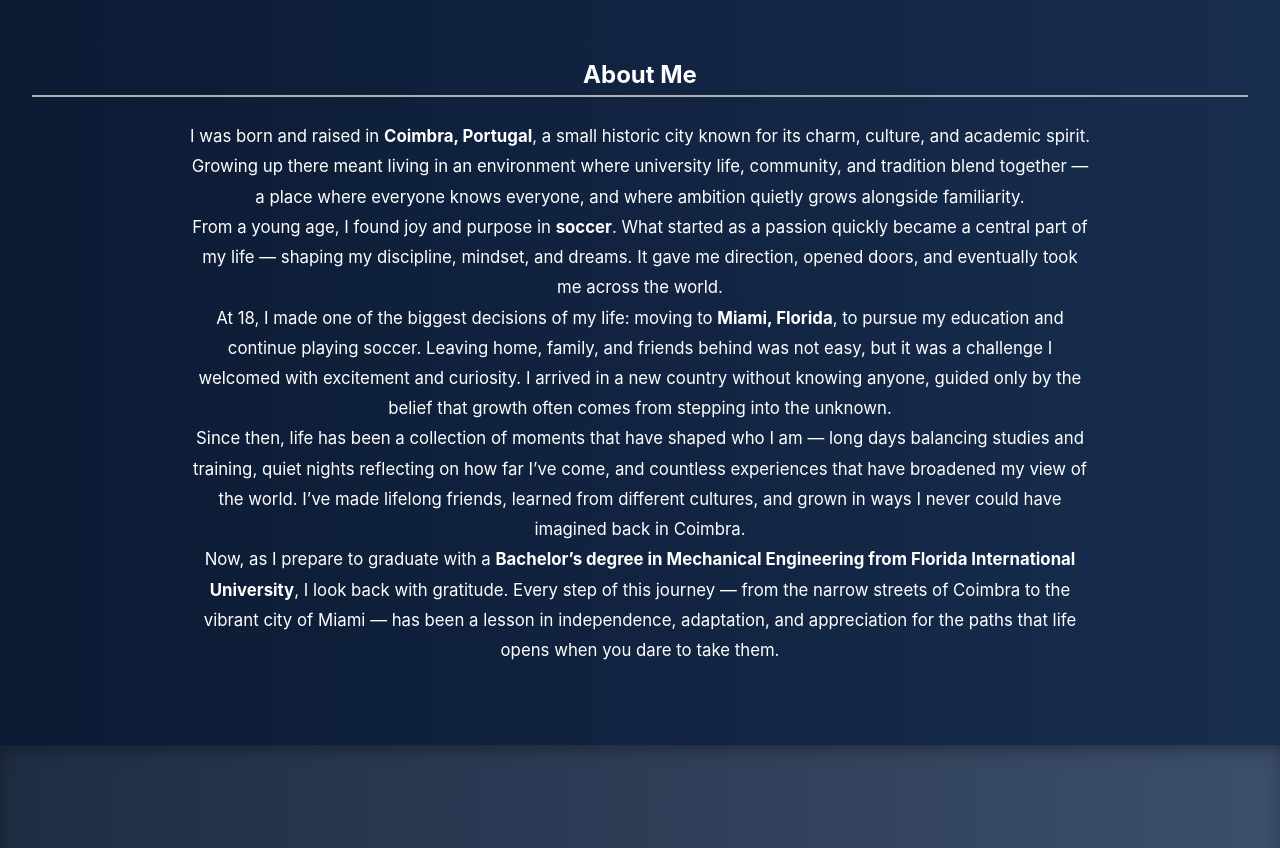
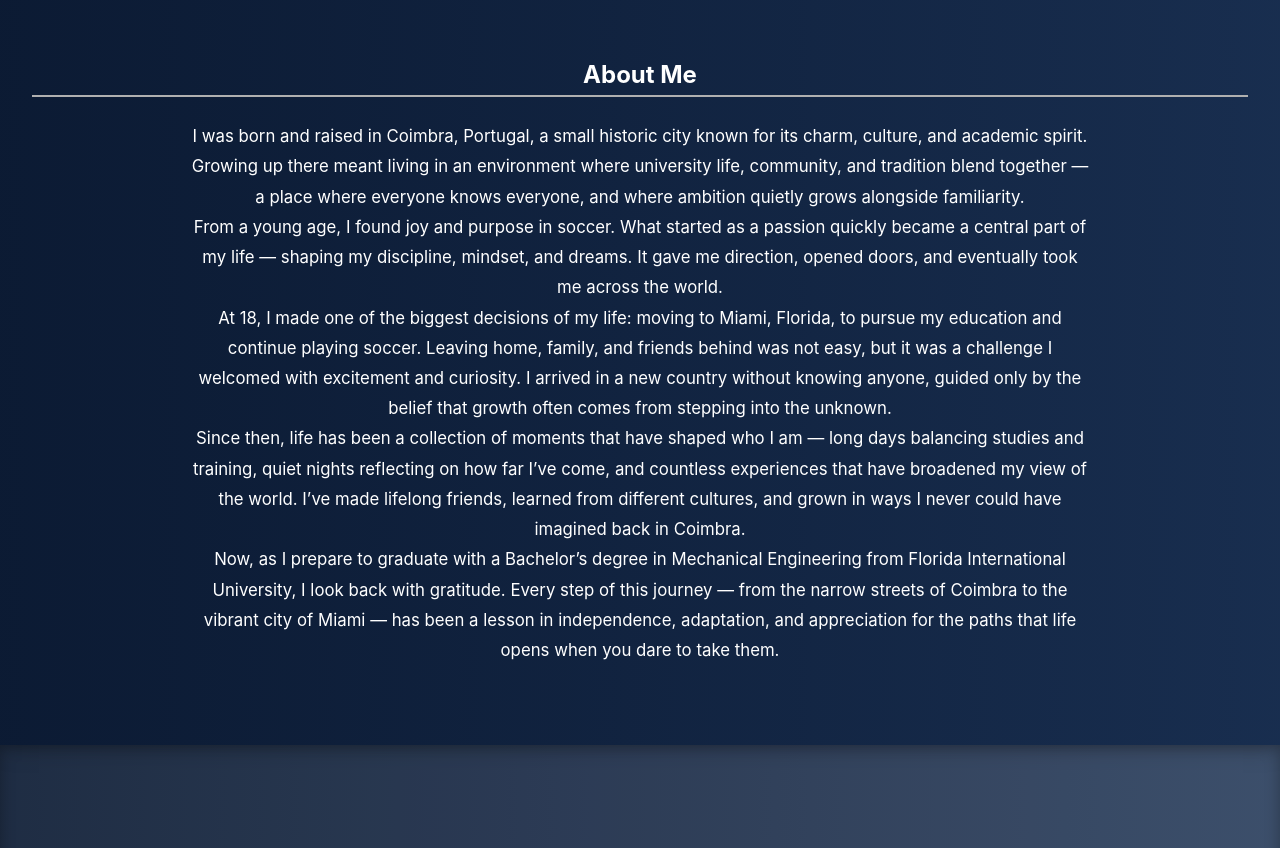
Before and after one commit to joaodomingues18/joao_domingues_portfolio, a React (Create React App) app: page / in a window 1280 px wide. Shown: the part 720-1568 px from the top of the page. Built offline with nearby package versions, Linux system fonts and the light colour scheme.

Commit message:
Updated About Me and Sports sections

```diff
--- a/src/App.js
+++ b/src/App.js
@@ -64,18 +64,18 @@
 <section id="about" className="about-me">
   <h2>About Me</h2>
   <p>
-    I was born and raised in <strong>Coimbra, Portugal</strong>, a small historic city known for its charm,
+    I was born and raised in Coimbra, Portugal, a small historic city known for its charm,
     culture, and academic spirit. Growing up there meant living in an environment where university life,
     community, and tradition blend together — a place where everyone knows everyone, and where ambition
     quietly grows alongside familiarity.
   </p>
   <p>
-    From a young age, I found joy and purpose in <strong>soccer</strong>. What started as a passion quickly
+    From a young age, I found joy and purpose in soccer. What started as a passion quickly
     became a central part of my life — shaping my discipline, mindset, and dreams. It gave me direction,
     opened doors, and eventually took me across the world.
   </p>
   <p>
-    At 18, I made one of the biggest decisions of my life: moving to <strong>Miami, Florida</strong>, to pursue
+    At 18, I made one of the biggest decisions of my life: moving to Miami, Florida, to pursue
     my education and continue playing soccer. Leaving home, family, and friends behind was not easy, but it was
     a challenge I welcomed with excitement and curiosity. I arrived in a new country without knowing anyone,
     guided only by the belief that growth often comes from stepping into the unknown.
@@ -87,7 +87,7 @@
     imagined back in Coimbra.
   </p>
   <p>
-    Now, as I prepare to graduate with a <strong>Bachelor’s degree in Mechanical Engineering from Florida International University</strong>,
+    Now, as I prepare to graduate with a Bachelor’s degree in Mechanical Engineering from Florida International University,
     I look back with gratitude. Every step of this journey — from the narrow streets of Coimbra to the vibrant city
     of Miami — has been a lesson in independence, adaptation, and appreciation for the paths that life opens when you dare to take them.
   </p>
```
